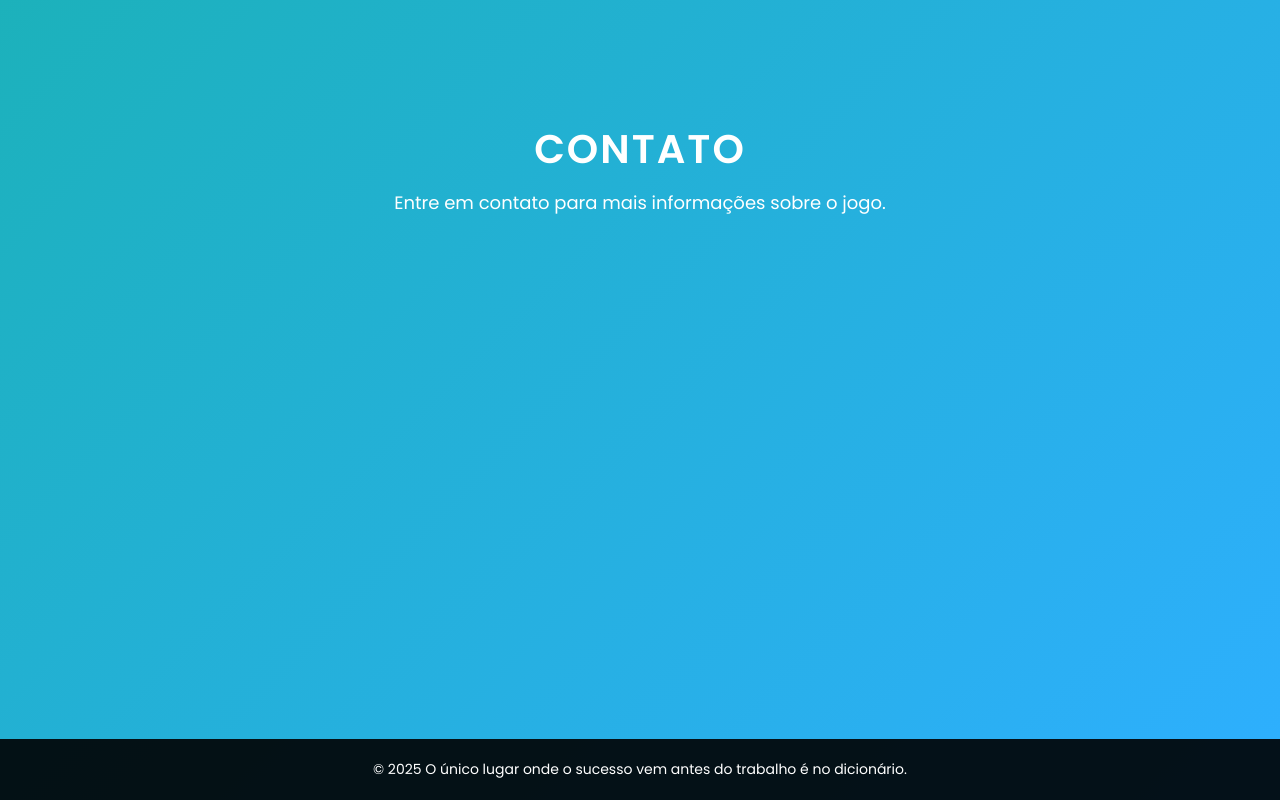
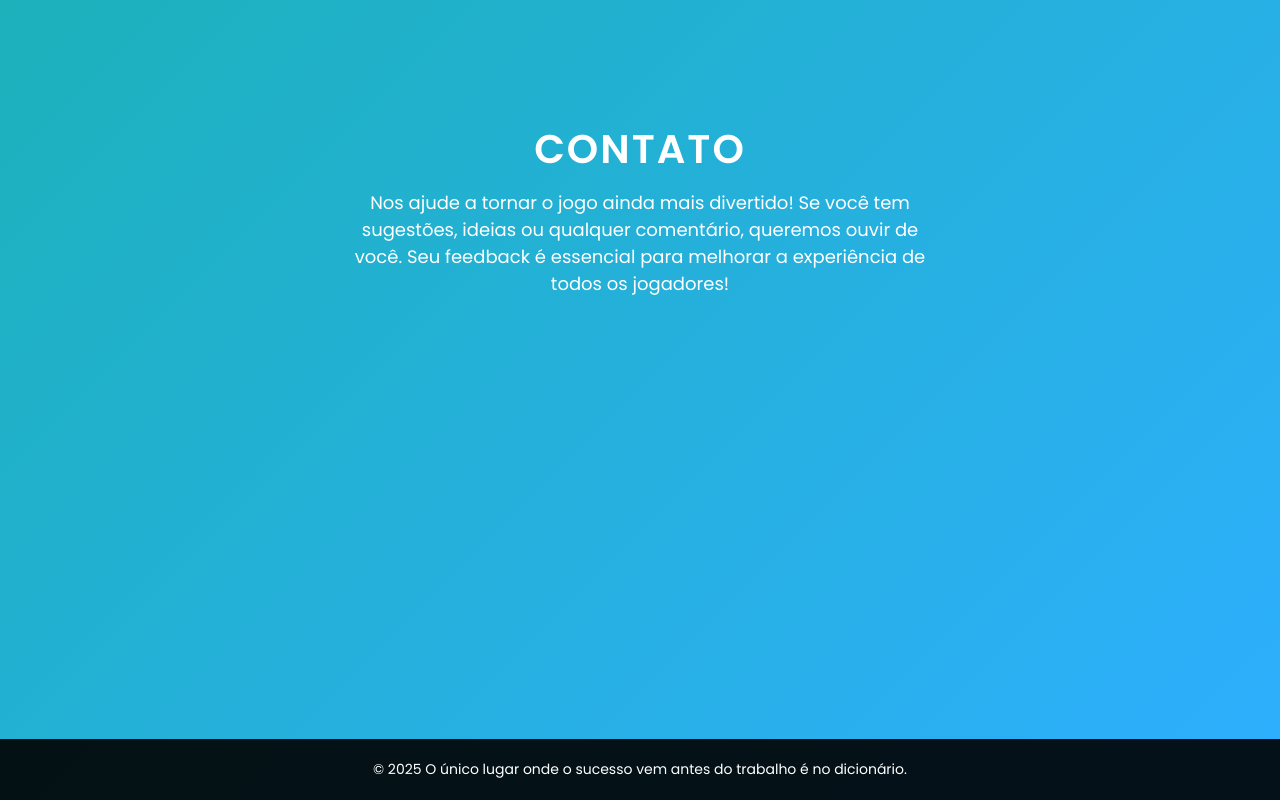
Before and after one commit to GustaAlves22/SiteTeste, a plain HTML site: page index.html in a window 1280 px wide. Shown: the part 3261-4061 px from the top of the page. Drawn offline with Linux system fonts and the light colour scheme.

Commit message:
Update index.html

```diff
--- a/index.html
+++ b/index.html
@@ -55,7 +55,7 @@
 
     <section id="contact">
         <h2>Contato</h2>
-        <p>Entre em contato para mais informações sobre o jogo.</p>
+        <p>Nos ajude a tornar o jogo ainda mais divertido! Se você tem sugestões, ideias ou qualquer comentário, queremos ouvir de você. Seu feedback é essencial para melhorar a experiência de todos os jogadores!</p>
     </section>
 
     <footer>
```
